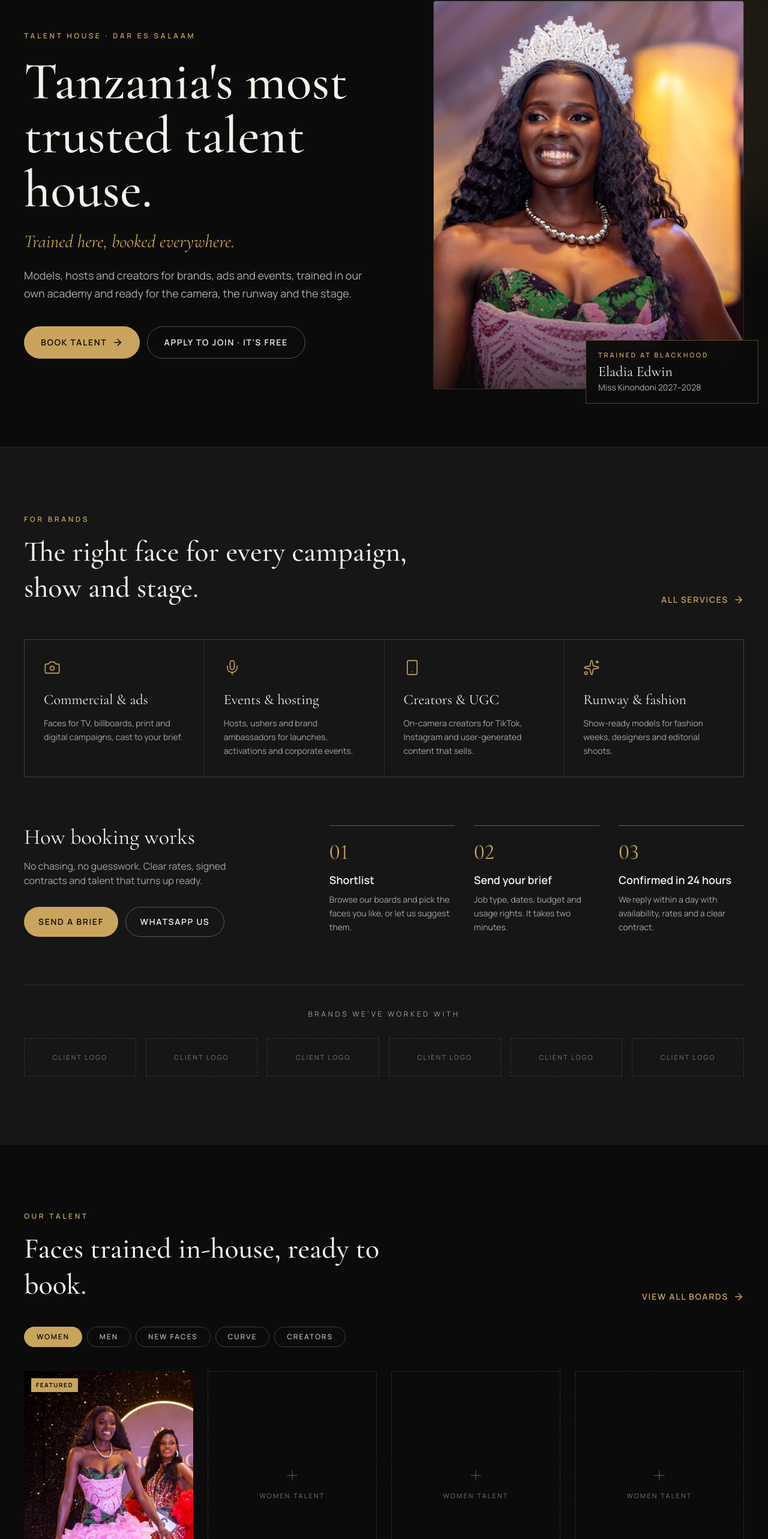
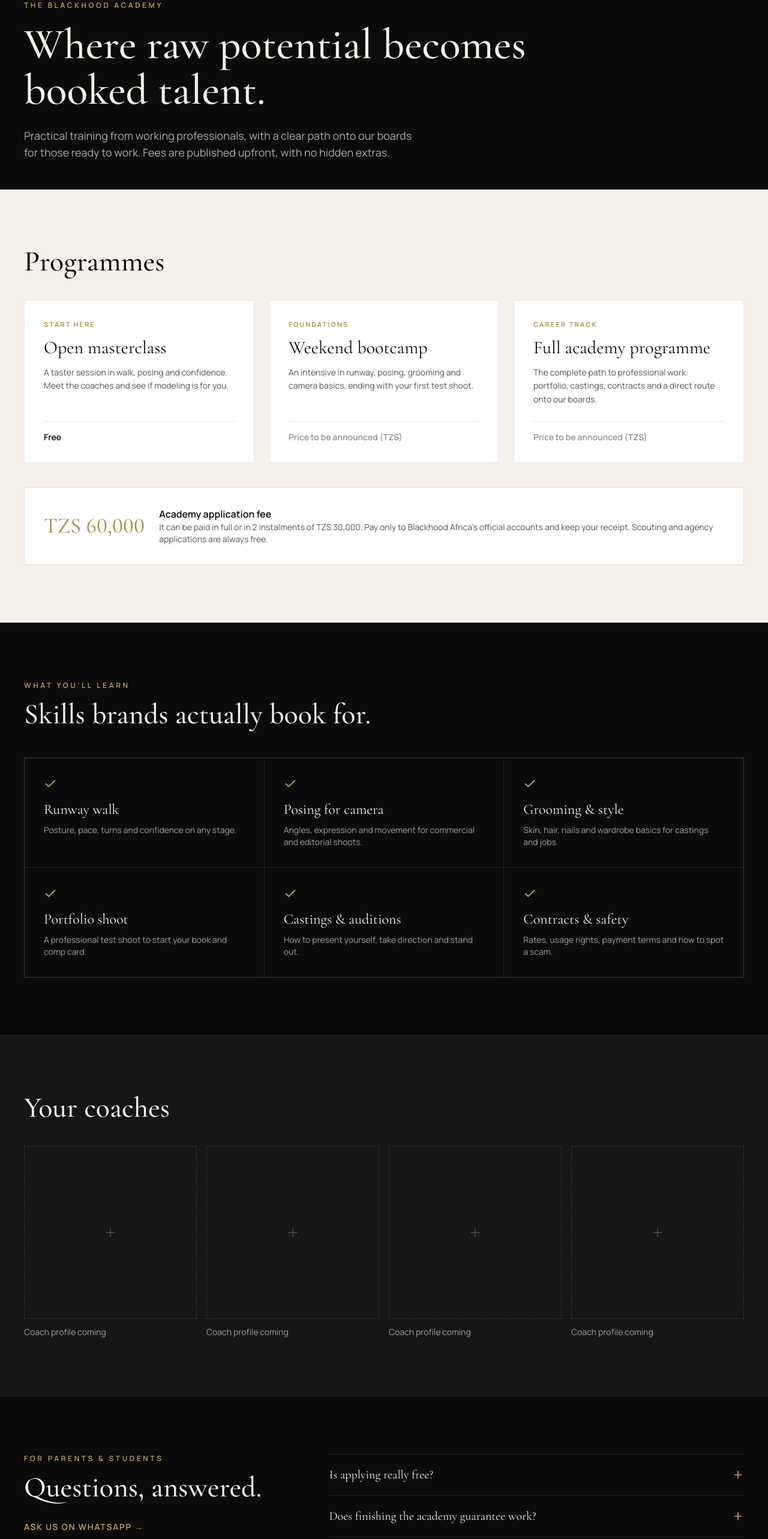
Before and after one commit to NoelHenjewele/blackhoodafrica-website, a React (Vite) app: page /academy in a window 1280 px wide. Shown: the part 175-2741 px from the top of the page at 60% size. Built offline with nearby package versions, Linux system fonts and the light colour scheme.

Commit message:
Add Academy page with programmes, fee, curriculum and FAQ
Co-Authored-By: Claude Opus 5.5 (1M context) <noreply@anthropic.com>

```diff
--- a/src/App.tsx
+++ b/src/App.tsx
@@ -6,6 +6,7 @@ import Home from './pages/Home'
 import Clients from './pages/Clients'
 import Apply from './pages/Apply'
 import TalentPage from './pages/TalentPage'
+import AcademyPage from './pages/AcademyPage'
 
 export default function App() {
   return (
@@ -18,6 +19,7 @@ export default function App() {
           <Route path="/clients" element={<Clients />} />
           <Route path="/apply" element={<Apply />} />
           <Route path="/talent" element={<TalentPage />} />
+          <Route path="/academy" element={<AcademyPage />} />
           <Route path="*" element={<Home />} />
         </Routes>
       </main>
--- a/src/components/home/AcademyPreview.tsx
+++ b/src/components/home/AcademyPreview.tsx
@@ -1,30 +1,7 @@
 import { Link } from 'react-router-dom'
 import { ArrowRight, Check } from 'lucide-react'
 import { site } from '../../config/site'
-
-// Prices and dates still to confirm with the team. Leave `price` empty to show "Price to be announced".
-const programmes = [
-  {
-    name: 'Open masterclass',
-    level: 'Start here',
-    price: 'Free',
-    text: 'A taster session in walk, posing and confidence. Meet the coaches and see if modeling is for you.',
-  },
-  {
-    name: 'Weekend bootcamp',
-    level: 'Foundations',
-    price: '',
-    text: 'An intensive in runway, posing, grooming and camera basics, ending with your first test shoot.',
-  },
-  {
-    name: 'Full academy programme',
-    level: 'Career track',
-    price: '',
-    text: 'The complete path to professional work: portfolio, castings, contracts and a direct route onto our boards.',
-  },
-]
-
-const curriculum = ['Runway walk', 'Posing for camera', 'Grooming & style', 'Portfolio shoot', 'Castings & auditions', 'Contracts & safety']
+import { curriculum, programmes } from '../../data/academy'
 
 const path = [
   { n: '01', label: 'Train' },
@@ -82,9 +59,9 @@ export default function AcademyPreview() {
         <div className="mt-14 flex flex-col justify-between gap-8 lg:flex-row lg:items-center">
           <ul className="flex flex-wrap gap-x-6 gap-y-3">
             {curriculum.map((c) => (
-              <li key={c} className="flex items-center gap-2 text-sm">
+              <li key={c.title} className="flex items-center gap-2 text-sm">
                 <Check size={16} className="text-gold-deep" />
-                {c}
+                {c.title}
               </li>
             ))}
           </ul>
--- /dev/null
+++ b/src/data/academy.ts
@@ -0,0 +1,49 @@
+// Prices and dates still to confirm with the team. Leave `price` empty to show "Price to be announced".
+export const programmes = [
+  {
+    name: 'Open masterclass',
+    level: 'Start here',
+    price: 'Free',
+    text: 'A taster session in walk, posing and confidence. Meet the coaches and see if modeling is for you.',
+  },
+  {
+    name: 'Weekend bootcamp',
+    level: 'Foundations',
+    price: '',
+    text: 'An intensive in runway, posing, grooming and camera basics, ending with your first test shoot.',
+  },
+  {
+    name: 'Full academy programme',
+    level: 'Career track',
+    price: '',
+    text: 'The complete path to professional work: portfolio, castings, contracts and a direct route onto our boards.',
+  },
+]
+
+export const curriculum = [
+  { title: 'Runway walk', text: 'Posture, pace, turns and confidence on any stage.' },
+  { title: 'Posing for camera', text: 'Angles, expression and movement for commercial and editorial shoots.' },
+  { title: 'Grooming & style', text: 'Skin, hair, nails and wardrobe basics for castings and jobs.' },
+  { title: 'Portfolio shoot', text: 'A professional test shoot to start your book and comp card.' },
+  { title: 'Castings & auditions', text: 'How to present yourself, take direction and stand out.' },
+  { title: 'Contracts & safety', text: 'Rates, usage rights, payment terms and how to spot a scam.' },
+]
+
+export const faqs = [
+  {
+    q: 'Is applying really free?',
+    a: 'Yes. Scouting and agency applications cost nothing. Only the academy has a fee, and it is published on this site.',
+  },
+  {
+    q: 'Does finishing the academy guarantee work?',
+    a: 'No agency can honestly promise bookings. Our strongest graduates are invited onto our boards and put forward for real jobs.',
+  },
+  {
+    q: 'My child is under 18. Can they join?',
+    a: 'Yes, with a parent or guardian’s consent. Guardians are welcome at classes, and minors are always chaperoned at jobs.',
+  },
+  {
+    q: 'How do I pay?',
+    a: 'Only to Blackhood Africa’s official accounts, and you always get a receipt. Never pay anyone personally in our name.',
+  },
+]
--- /dev/null
+++ b/src/pages/AcademyPage.tsx
@@ -0,0 +1,126 @@
+import { Link } from 'react-router-dom'
+import { ArrowRight, Check, Plus } from 'lucide-react'
+import { site, whatsappLink } from '../config/site'
+import { curriculum, faqs, programmes } from '../data/academy'
+
+export default function AcademyPage() {
+  return (
+    <>
+      <section className="pt-20">
+        <div className="mx-auto max-w-7xl px-5 pb-12 pt-16 lg:px-10 lg:pt-24">
+          <p className="text-xs font-semibold uppercase tracking-[0.3em] text-gold">The Blackhood Academy</p>
+          <h1 className="mt-5 max-w-4xl font-display text-5xl font-medium leading-[1.05] sm:text-6xl lg:text-7xl">
+            Where raw potential becomes booked talent.
+          </h1>
+          <p className="mt-6 max-w-2xl text-lg text-ivory/70">
+            Practical training from working professionals, with a clear path onto our boards for those ready to work.
+            Fees are published upfront, with no hidden extras.
+          </p>
+        </div>
+      </section>
+
+      <section className="bg-ivory text-ink">
+        <div className="mx-auto max-w-7xl px-5 py-20 lg:px-10 lg:py-24">
+          <h2 className="font-display text-4xl font-medium sm:text-5xl">Programmes</h2>
+          <div className="mt-10 grid gap-6 md:grid-cols-3">
+            {programmes.map((p) => (
+              <article key={p.name} className="flex flex-col border border-ink/10 bg-white p-8">
+                <p className="text-[11px] font-semibold uppercase tracking-[0.2em] text-gold-deep">{p.level}</p>
+                <h3 className="mt-3 font-display text-3xl">{p.name}</h3>
+                <p className="mt-3 flex-1 text-sm leading-relaxed text-ink/70">{p.text}</p>
+                <p className="mt-6 border-t border-ink/10 pt-4 text-sm font-semibold">
+                  {p.price || <span className="text-ink/45">Price to be announced (TZS)</span>}
+                </p>
+              </article>
+            ))}
+          </div>
+
+          <div className="mt-10 grid gap-6 border border-gold-deep/30 bg-white p-8 sm:grid-cols-[auto_1fr] sm:items-center">
+            <p className="font-display text-4xl text-gold-deep lining-nums">{site.academyRegistrationFee}</p>
+            <div>
+              <p className="font-semibold">Academy application fee</p>
+              <p className="text-sm text-ink/70">
+                It can be {site.academyFeeTerms}. Pay only to Blackhood Africa's official accounts and keep your receipt.
+                Scouting and agency applications are always free.
+              </p>
+            </div>
+          </div>
+        </div>
+      </section>
+
+      <section className="border-t border-white/10">
+        <div className="mx-auto max-w-7xl px-5 py-20 lg:px-10 lg:py-24">
+          <p className="text-xs font-semibold uppercase tracking-[0.3em] text-gold">What you'll learn</p>
+          <h2 className="mt-4 font-display text-4xl font-medium sm:text-5xl">Skills brands actually book for.</h2>
+          <div className="mt-12 grid gap-px border border-white/10 bg-white/10 sm:grid-cols-2 lg:grid-cols-3">
+            {curriculum.map((c) => (
+              <div key={c.title} className="bg-ink p-8">
+                <Check className="text-gold" size={22} />
+                <h3 className="mt-4 font-display text-2xl">{c.title}</h3>
+                <p className="mt-2 text-sm text-ivory/65">{c.text}</p>
+              </div>
+            ))}
+          </div>
+        </div>
+      </section>
+
+      {/* Coaches: add real names, photos and credits when confirmed */}
+      <section className="border-t border-white/10 bg-ink-soft">
+        <div className="mx-auto max-w-7xl px-5 py-20 lg:px-10 lg:py-24">
+          <h2 className="font-display text-4xl font-medium sm:text-5xl">Your coaches</h2>
+          <div className="mt-10 grid grid-cols-2 gap-4 md:grid-cols-4">
+            {Array.from({ length: 4 }).map((_, i) => (
+              <div key={i}>
+                <div className="grid aspect-square place-items-center border border-dashed border-white/15">
+                  <Plus className="text-stone/40" size={26} strokeWidth={1.2} />
+                </div>
+                <p className="mt-3 text-sm text-stone">Coach profile coming</p>
+              </div>
+            ))}
+          </div>
+        </div>
+      </section>
+
+      <section className="border-t border-white/10">
+        <div className="mx-auto grid max-w-7xl gap-12 px-5 py-20 lg:grid-cols-[0.8fr_1.2fr] lg:px-10 lg:py-24">
+          <div>
+            <p className="text-xs font-semibold uppercase tracking-[0.3em] text-gold">For parents & students</p>
+            <h2 className="mt-4 font-display text-4xl font-medium sm:text-5xl">Questions, answered.</h2>
+            <a
+              href={whatsappLink('Hello Blackhood Africa, I have a question about the academy.')}
+              target="_blank"
+              rel="noreferrer"
+              className="mt-8 inline-block text-sm font-semibold uppercase tracking-[0.12em] text-gold hover:text-ivory"
+            >
+              Ask us on WhatsApp →
+            </a>
+          </div>
+          <div className="divide-y divide-white/10 border-y border-white/10">
+            {faqs.map((f) => (
+              <details key={f.q} className="group py-5">
+                <summary className="flex cursor-pointer list-none items-center justify-between gap-4 font-display text-xl">
+                  {f.q}
+                  <Plus size={20} className="shrink-0 text-gold transition-transform group-open:rotate-45" />
+                </summary>
+                <p className="mt-3 text-sm leading-relaxed text-ivory/70">{f.a}</p>
+              </details>
+            ))}
+          </div>
+        </div>
+      </section>
+
+      <section className="border-t border-white/10 bg-gold text-ink">
+        <div className="mx-auto flex max-w-7xl flex-col items-start justify-between gap-6 px-5 py-14 sm:flex-row sm:items-center lg:px-10">
+          <p className="font-display text-3xl sm:text-4xl">Ready to start?</p>
+          <Link
+            to="/apply"
+            className="group inline-flex items-center gap-2 rounded-full bg-ink px-7 py-4 text-sm font-semibold uppercase tracking-[0.12em] text-ivory hover:bg-ink-soft"
+          >
+            Apply now
+            <ArrowRight size={18} className="transition-transform group-hover:translate-x-1" />
+          </Link>
+        </div>
+      </section>
+    </>
+  )
+}
```
